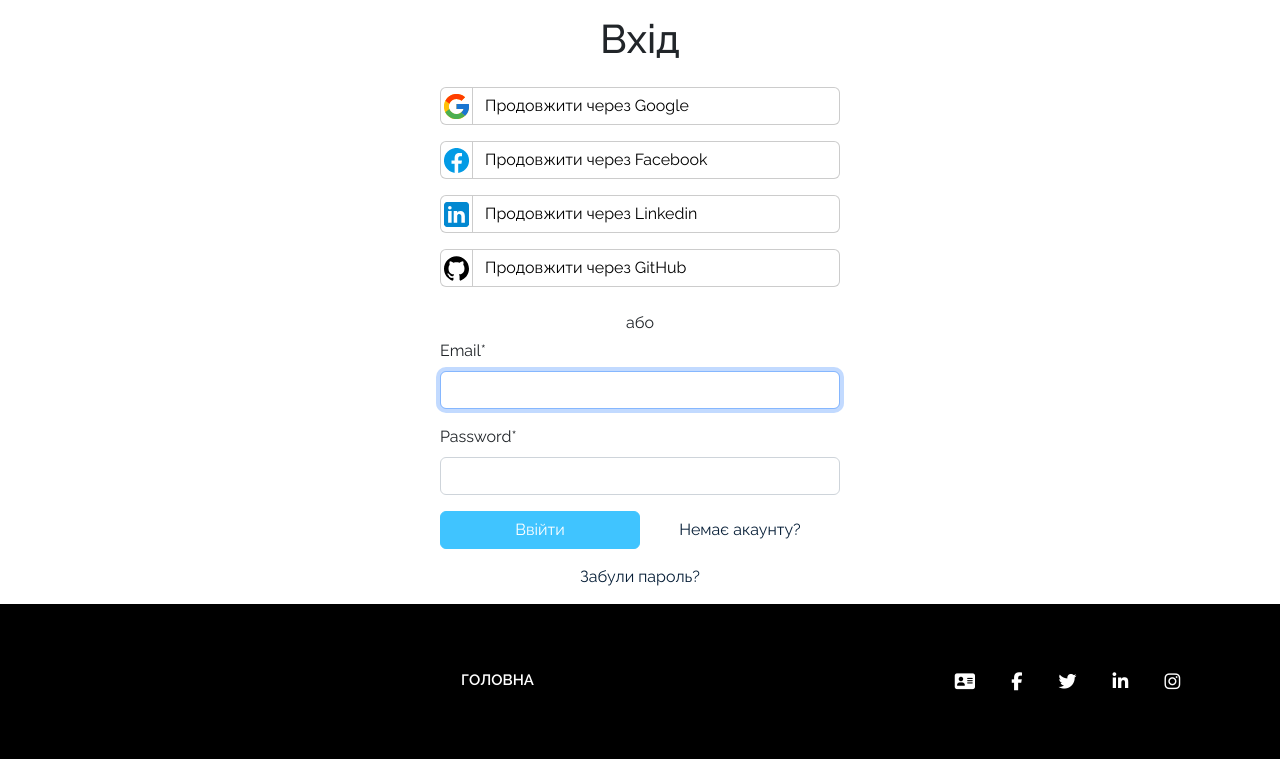
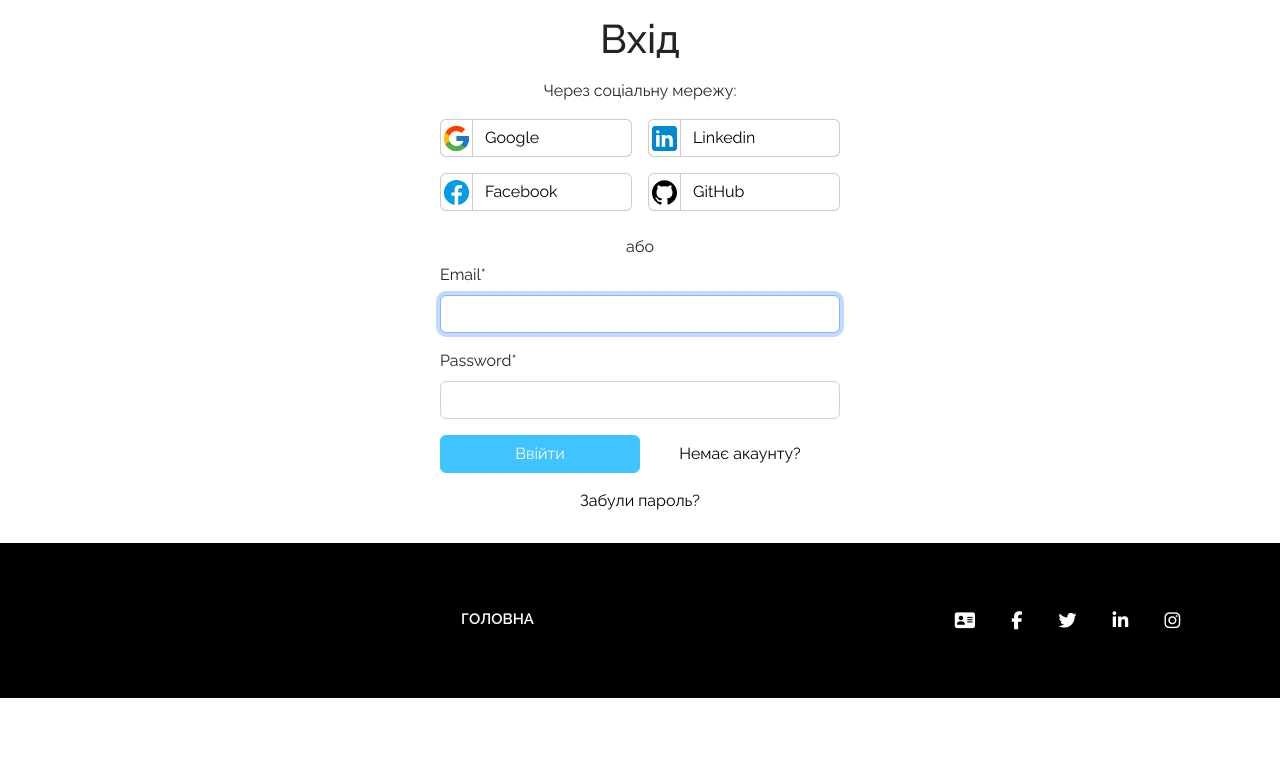
Before and after one commit to yurii-onyshchuk/HuntingBlog, a Django app: a page that uses accounts/templates/accounts/login.html in a window 1280 px wide. Shown: the part 102-861 px from the top of the page. After the commit the page ends 800 px from the top, so only its background shows below. Run offline with Django 4.2, Linux system fonts and the light colour scheme; data that the repository does not hold is empty; parts of the project's set-up code (start-up, migrations or seed data) failed here and were passed over; some libraries are stand-ins or nearby versions.

Commit message:
Style refactoring

```diff
--- a/HuntingBlog/static/css/style.css
+++ b/HuntingBlog/static/css/style.css
@@ -25,10 +25,18 @@ body {
 }
 
 a, a:hover {
-    color: #061e37;
+    color: #000000;
     font-style: normal;
     text-decoration: none;
     transition: all 0.25s;
+}
+
+a:hover {
+    color: #646464;
+}
+
+.btn:active {
+    transform: scale(0.98);
 }
 
 .btn-main {
@@ -74,9 +82,13 @@ a, a:hover {
     box-shadow: 0 0 7px 5px rgb(220, 230, 255);
 }
 
-.btn-social:active{
+.btn-social:active {
     background-color: rgba(220, 230, 255, 0.5);
-    scale: 0.99;
+    transform: scale(0.99);
+}
+
+.btn-social:active svg {
+    margin-bottom: 2px;
 }
 
 .dropdown-item:active {
@@ -395,6 +407,15 @@ header nav.navbar .menu ul.navbar-nav li a:hover {
 /*--------------------------------------------------------------
 # Personal cabinet
 --------------------------------------------------------------*/
+.personal-cabinet .card:hover {
+    background-color: rgb(245, 245, 245);
+}
+
+.personal-cabinet .card:active {
+    transform: scale(0.99);
+    transition: all 0.2s;
+}
+
 .personal-info img.user-photo {
     height: 100px;
     width: 100px;
--- a/accounts/templates/accounts/inc/_social_auth.html
+++ b/accounts/templates/accounts/inc/_social_auth.html
@@ -1,7 +1,9 @@
 {% load socialaccount %}
 
-<div class="social-auth mt-3">
-    <a class="btn btn-social w-100 my-2"
+<p class="text-center my-3">Через соціальну мережу:</p>
+<div class="social-auth row g-3">
+    <div class="col-6">
+        <a class="btn btn-social w-100"
            href="{% provider_login_url 'google' %}">
             <div class="social-img" aria-hidden="true">
                 <svg xmlns="http://www.w3.org/2000/svg" x="0px" y="0px" width="25" height="25" viewBox="0,0,256,256"
@@ -25,9 +27,35 @@
                     </g>
                 </svg>
             </div>
-        Продовжити через Google
+            Google
         </a>
-    <a class="btn btn-social w-100 my-2"
+    </div>
+    <div class="col-6">
+        <a class="btn btn-social w-100"
+           href="{% provider_login_url 'linkedin_oauth2' %}">
+            <div class="social-img" aria-hidden="true">
+                <svg xmlns="http://www.w3.org/2000/svg" x="0px" y="0px" width="25" height="25" viewBox="0,0,256,256"
+                     style="fill:#000000;">
+                    <g transform="translate(-43.52,-43.52) scale(1.34,1.34)">
+                        <g fill="none" fill-rule="nonzero" stroke="none" stroke-width="1" stroke-linecap="butt"
+                           stroke-linejoin="miter" stroke-miterlimit="10" stroke-dasharray="" stroke-dashoffset="0"
+                           font-family="none" font-weight="none" font-size="none" text-anchor="none"
+                           style="mix-blend-mode: normal">
+                            <g transform="scale(5.33333,5.33333)">
+                                <path d="M42,37c0,2.762 -2.238,5 -5,5h-26c-2.761,0 -5,-2.238 -5,-5v-26c0,-2.762 2.239,-5 5,-5h26c2.762,0 5,2.238 5,5z"
+                                      fill="#0288d1"></path>
+                                <path d="M12,19h5v17h-5zM14.485,17h-0.028c-1.492,0 -2.457,-1.112 -2.457,-2.501c0,-1.419 0.995,-2.499 2.514,-2.499c1.521,0 2.458,1.08 2.486,2.499c0,1.388 -0.965,2.501 -2.515,2.501zM36,36h-5v-9.099c0,-2.198 -1.225,-3.698 -3.192,-3.698c-1.501,0 -2.313,1.012 -2.707,1.99c-0.144,0.35 -0.101,1.318 -0.101,1.807v9h-5v-17h5v2.616c0.721,-1.116 1.85,-2.616 4.738,-2.616c3.578,0 6.261,2.25 6.261,7.274l0.001,9.726z"
+                                      fill="#ffffff"></path>
+                            </g>
+                        </g>
+                    </g>
+                </svg>
+            </div>
+            Linkedin
+        </a>
+    </div>
+    <div class="col-6">
+        <a class="btn btn-social w-100"
            href="{% provider_login_url 'facebook' %}">
             <div class="social-img" aria-hidden="true">
                 <svg xmlns="http://www.w3.org/2000/svg" x="0px" y="0px" width="25" height="25" viewBox="0,0,256,256"
@@ -47,31 +75,11 @@
                     </g>
                 </svg>
             </div>
-        Продовжити через Facebook
+            Facebook
         </a>
-    <a class="btn btn-social w-100 my-2"
-       href="{% provider_login_url 'linkedin_oauth2' %}">
-        <div class="social-img" aria-hidden="true">
-            <svg xmlns="http://www.w3.org/2000/svg" x="0px" y="0px" width="25" height="25" viewBox="0,0,256,256"
-                 style="fill:#000000;">
-                <g transform="translate(-43.52,-43.52) scale(1.34,1.34)">
-                    <g fill="none" fill-rule="nonzero" stroke="none" stroke-width="1" stroke-linecap="butt"
-                       stroke-linejoin="miter" stroke-miterlimit="10" stroke-dasharray="" stroke-dashoffset="0"
-                       font-family="none" font-weight="none" font-size="none" text-anchor="none"
-                       style="mix-blend-mode: normal">
-                        <g transform="scale(5.33333,5.33333)">
-                            <path d="M42,37c0,2.762 -2.238,5 -5,5h-26c-2.761,0 -5,-2.238 -5,-5v-26c0,-2.762 2.239,-5 5,-5h26c2.762,0 5,2.238 5,5z"
-                                  fill="#0288d1"></path>
-                            <path d="M12,19h5v17h-5zM14.485,17h-0.028c-1.492,0 -2.457,-1.112 -2.457,-2.501c0,-1.419 0.995,-2.499 2.514,-2.499c1.521,0 2.458,1.08 2.486,2.499c0,1.388 -0.965,2.501 -2.515,2.501zM36,36h-5v-9.099c0,-2.198 -1.225,-3.698 -3.192,-3.698c-1.501,0 -2.313,1.012 -2.707,1.99c-0.144,0.35 -0.101,1.318 -0.101,1.807v9h-5v-17h5v2.616c0.721,-1.116 1.85,-2.616 4.738,-2.616c3.578,0 6.261,2.25 6.261,7.274l0.001,9.726z"
-                                  fill="#ffffff"></path>
-                        </g>
-                    </g>
-                </g>
-            </svg>
     </div>
-        Продовжити через Linkedin
-    </a>
-    <a class="btn btn-social w-100 my-2"
+    <div class="col-6">
+        <a class="btn btn-social w-100"
            href="{% provider_login_url 'github' %}">
             <div class="social-img" aria-hidden="true">
                 <svg xmlns="http://www.w3.org/2000/svg" x="0px" y="0px" width="25" height="25" viewBox="0,0,256,256"
@@ -88,6 +96,8 @@
                     </g>
                 </svg>
             </div>
-        Продовжити через GitHub
+            GitHub
         </a>
     </div>
+</div>
+<p class="text-center mt-4 mb-1">або</p>
--- a/accounts/templates/accounts/login.html
+++ b/accounts/templates/accounts/login.html
@@ -7,7 +7,6 @@
     <div class="layout-form">
         <h1 class="page-title">{{ title }}</h1>
         {% include 'accounts/inc/_social_auth.html' %}
-        <p class="text-center mt-3 mb-1">або</p>
         <form method="POST">
             {% csrf_token %}
             {{ form|crispy }}
--- a/accounts/templates/accounts/signup.html
+++ b/accounts/templates/accounts/signup.html
@@ -7,7 +7,6 @@
     <div class="layout-form">
         <h1 class="page-title">{{ title }}</h1>
         {% include 'accounts/inc/_social_auth.html' %}
-        <p class="text-center mt-3 mb-1">або</p>
         <form method="POST">
             {% csrf_token %}
             {{ form|crispy }}
@@ -21,6 +20,5 @@
         <div class="text-center mt-3">
             <a href="{% url 'password_reset' %}">Забули пароль?</a>
         </div>
-
     </div>
 {% endblock %}
```
Lines whose indentation alone changed are shown as unchanged.
